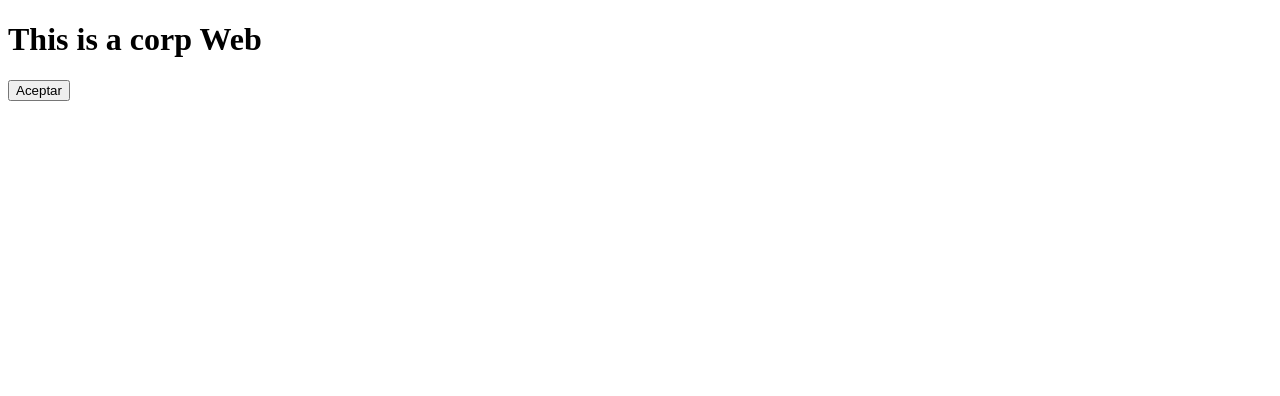
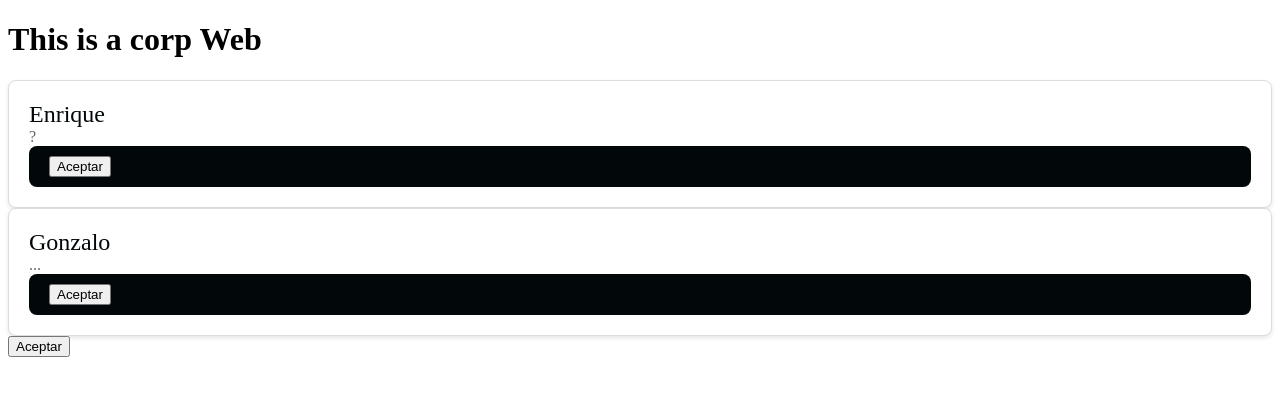
Before and after one commit to zalogarciam/css-s2-2024-sass, a Next.js app in the folder corporative-web/: page / in a window 1280 px wide. Shown: the top 396 px of the page. Built offline with nearby package versions, Linux system fonts and the light colour scheme.

Commit message:
Add card with wtyles

```diff
--- /dev/null
+++ b/corporative-web/src/app/components/card.tsx
@@ -0,0 +1,14 @@
+import styles from "@/app/styles/card.module.scss";
+const Card = ({ name, description }: any) => {
+  return (
+    <div className={styles.profileCard}>
+      <div className={styles.header}>{name}</div>
+      <div className={styles.description}>{description}</div>
+      <div className={styles.footer}>
+        <button className={styles.button}>Aceptar</button>
+      </div>
+    </div>
+  );
+};
+
+export default Card;
--- a/corporative-web/src/app/globals.scss
+++ b/corporative-web/src/app/globals.scss
@@ -1,6 +1,6 @@
-@import "tailwind base";
-@import "tailwind components";
-@import "tailwind utilities";
+@import "tailwindcss/base";
+@import "tailwindcss/components";
+@import "tailwindcss/utilities";
 
 @import "../app/styles/button.module.scss";
 @import "../app/styles/text.module.scss";
--- a/corporative-web/src/app/page.tsx
+++ b/corporative-web/src/app/page.tsx
@@ -1,10 +1,15 @@
 import Image from "next/image";
+import Card from "./components/card";
 
 export default function Home() {
   return (
-    <div>
+    <div className="container mx-auto">
       <main>
         <h1 className="primary-title">This is a corp Web</h1>
+        <div>
+          <Card name="Enrique" description="?"></Card>
+          <Card name="Gonzalo" description="..."></Card>
+        </div>
         <button className="primary-btn">Aceptar</button>
       </main>
       <footer></footer>
--- /dev/null
+++ b/corporative-web/src/app/styles/card.module.scss
@@ -0,0 +1,34 @@
+// Variables
+$primary-color: #02070a;
+$border-radius: 8px;
+// Mixins
+@mixin button-style($bg-color) {
+  background-color: $bg-color;
+  color: #fff;
+  border-radius: $border-radius;
+  padding: 10px 20px;
+  border: none;
+  cursor: pointer;
+  &:hover {
+    opacity: 0.8;
+  }
+}
+
+// Anidación
+.profileCard {
+  background-color: #fff;
+  border: 1px solid #ddd;
+  border-radius: $border-radius;
+  padding: 20px;
+  box-shadow: 0 2px 4px rgba(0, 0, 0, 0.1);
+  .header {
+    font-size: 1.5em;
+    color: $primary-color;
+  }
+  .description {
+    color: #666;
+  }
+  .footer {
+    @include button-style($primary-color); // Uso del mixin
+  }
+}
--- a/corporative-web/src/app/styles/text.module.scss
+++ b/corporative-web/src/app/styles/text.module.scss
@@ -1,3 +1,3 @@
 .primary-title {
-  font-size: 24rem;
+  font-size: 4rem;
 }
```
